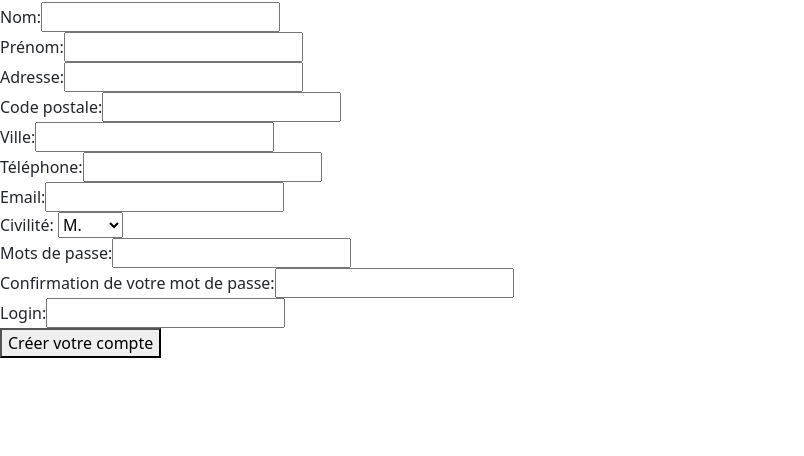
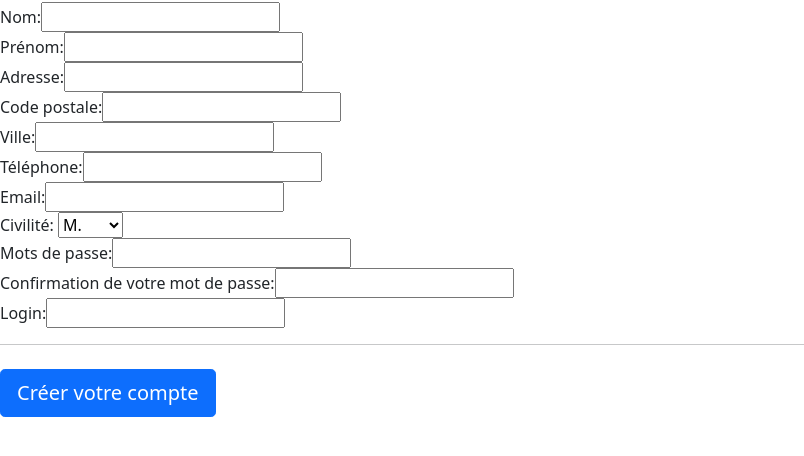
Before and after one commit to jordanandrade/TP01-ANDRADE-Jordan, a plain HTML site: page index.html in a window 1280 px wide. Shown: the part 54-510 px from the top of the page, without its empty margins (0-804 px from the left). Drawn offline with nearby package versions, Linux system fonts and the light colour scheme.

Commit message:
test heroku 13

```diff
--- a/index.html
+++ b/index.html
@@ -5,7 +5,8 @@
         <title>Formulaire</title>
 		<link rel="stylesheet" href="style.css">
 		<link href="https://cdn.jsdelivr.net/npm/bootstrap@5.0.0-beta2/dist/css/bootstrap.min.css" rel="stylesheet" integrity="sha384-BmbxuPwQa2lc/FVzBcNJ7UAyJxM6wuqIj61tLrc4wSX0szH/Ev+nYRRuWlolflfl" crossorigin="anonymous">
-    </head>
+		<link rel="canonical" href="https://getbootstrap.com/docs/4.0/examples/checkout/form-validation.css">
+	</head>
 
     <body>
 		<script>
@@ -42,7 +43,8 @@
 				<label>Mots de passe: </label><input id="password" type="password" name="password"><br>
 				<label>Confirmation de votre mot de passe: </label><input id="confirmation" type="password" name="confirmation"><br>
 				<label>Login: </label><input type="text" name="login"><br>
-				<button onclick="VerifyPasswords()">Créer votre compte</button><br>
+				<hr class="mb-4">
+				<button class="btn btn-primary btn-lg btn-block" onclick="VerifyPasswords()">Créer votre compte</button><br>
 			</div>
 
 		</form>
```
